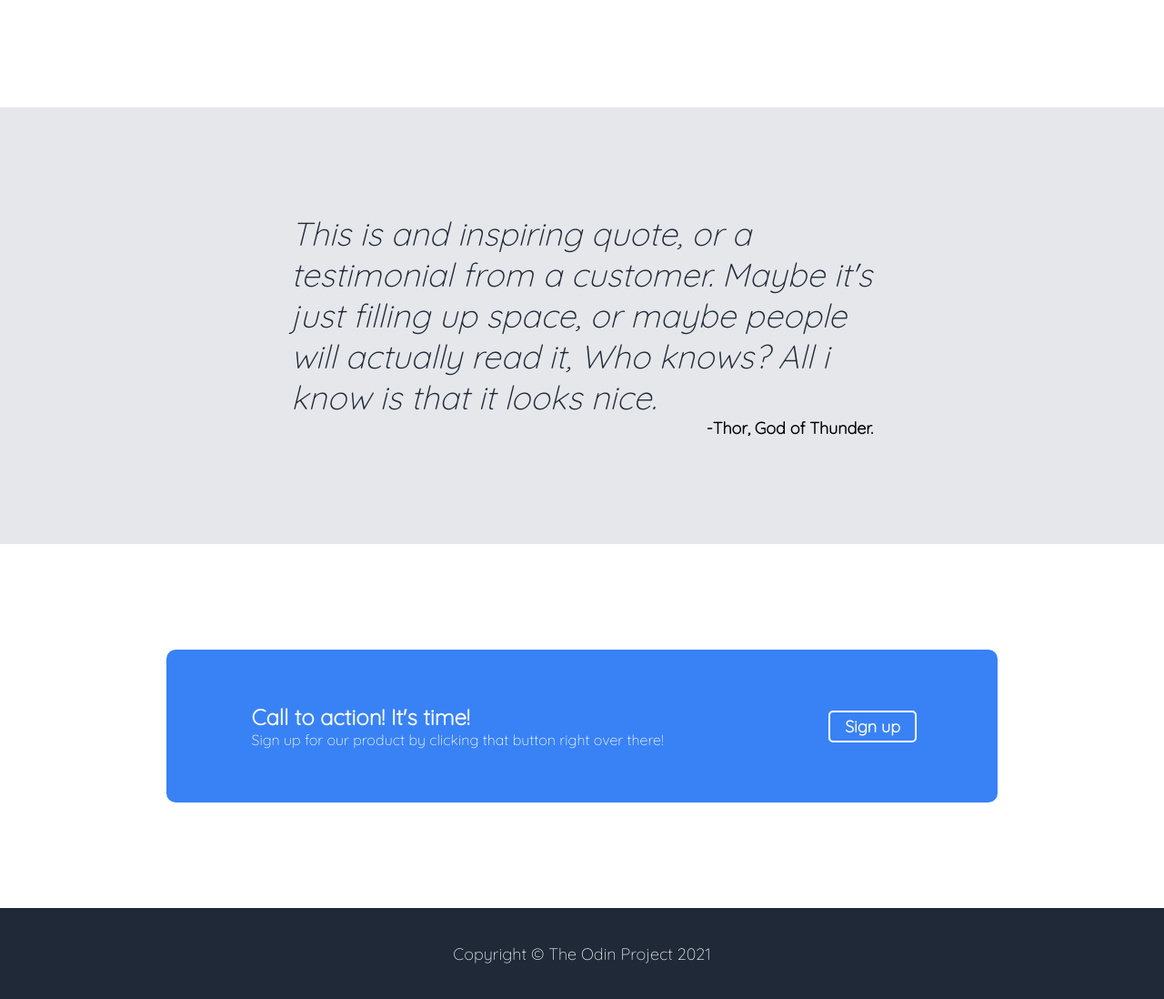
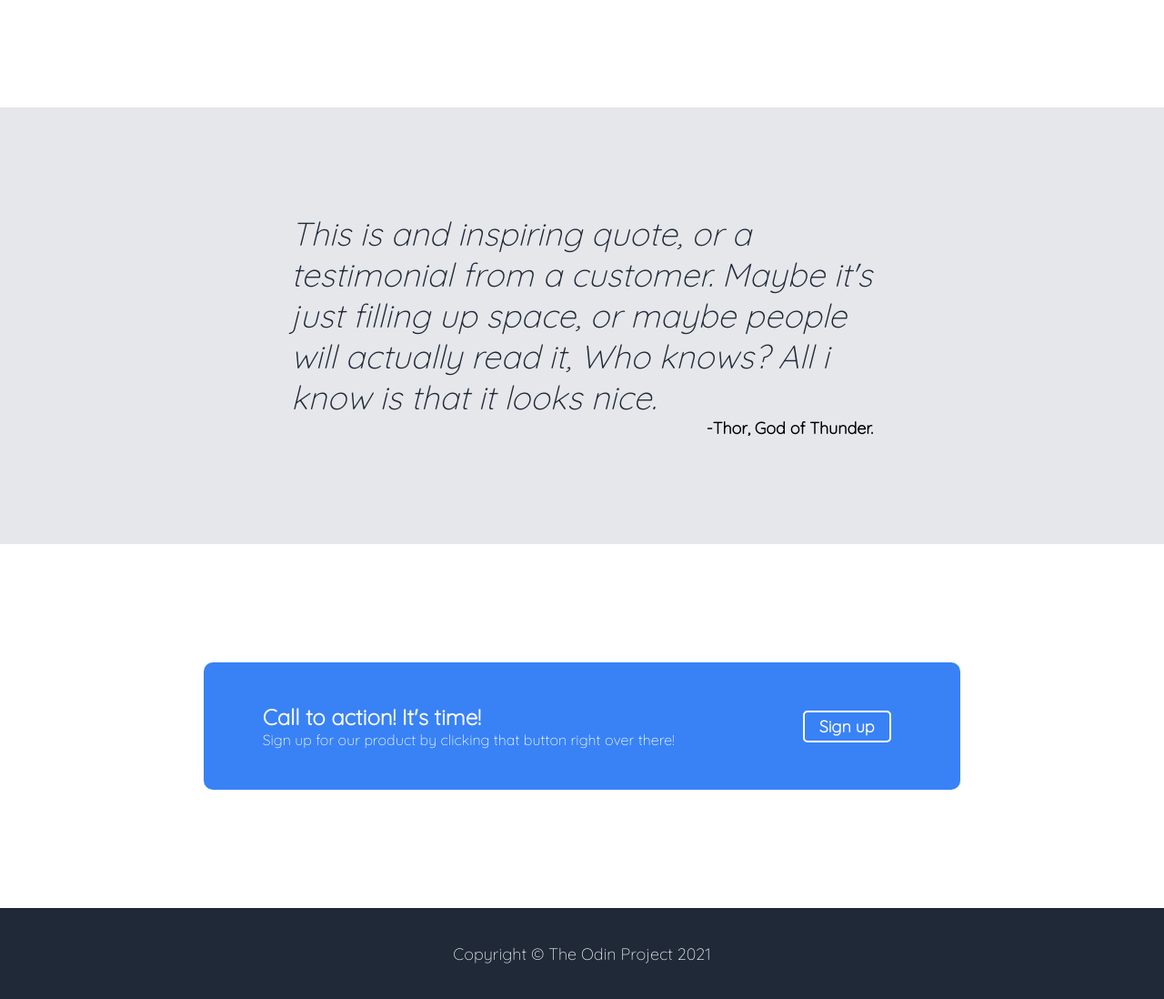
Before and after one commit to LoudQuack/odin-landing-page, a plain HTML site: page index.html in a window 1280 px wide. Shown: the part 1002-2100 px from the top of the page at 91% size. Drawn offline with Linux system fonts and the light colour scheme.

Commit message:
EDIT style.css

```diff
--- a/style.css
+++ b/style.css
@@ -193,8 +193,8 @@ body {
     #d4 .box {
         display: flex;
         background-color: #3882F6;
-        width: 71.33%;
-        height: 42%;
+        width: 65%;
+        height: 35%;
         border-radius: 10px;
     }
 
```
